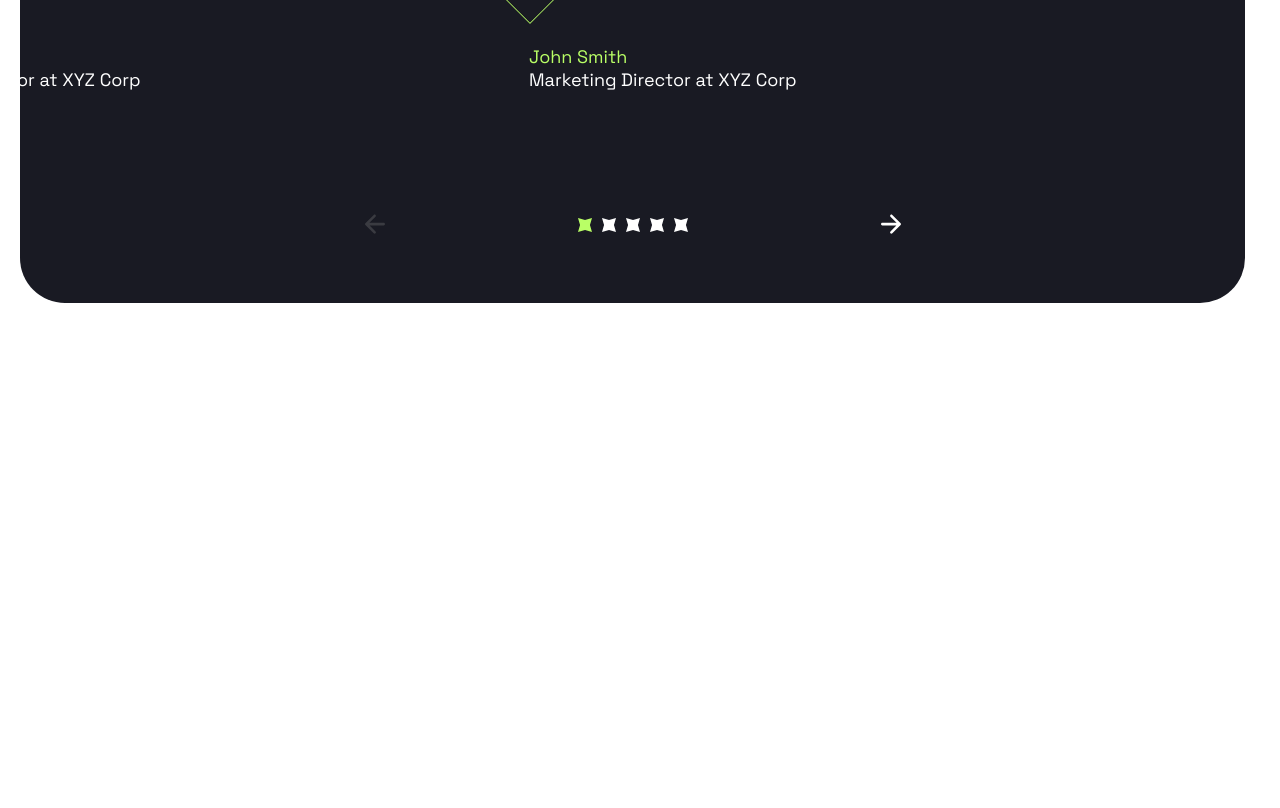
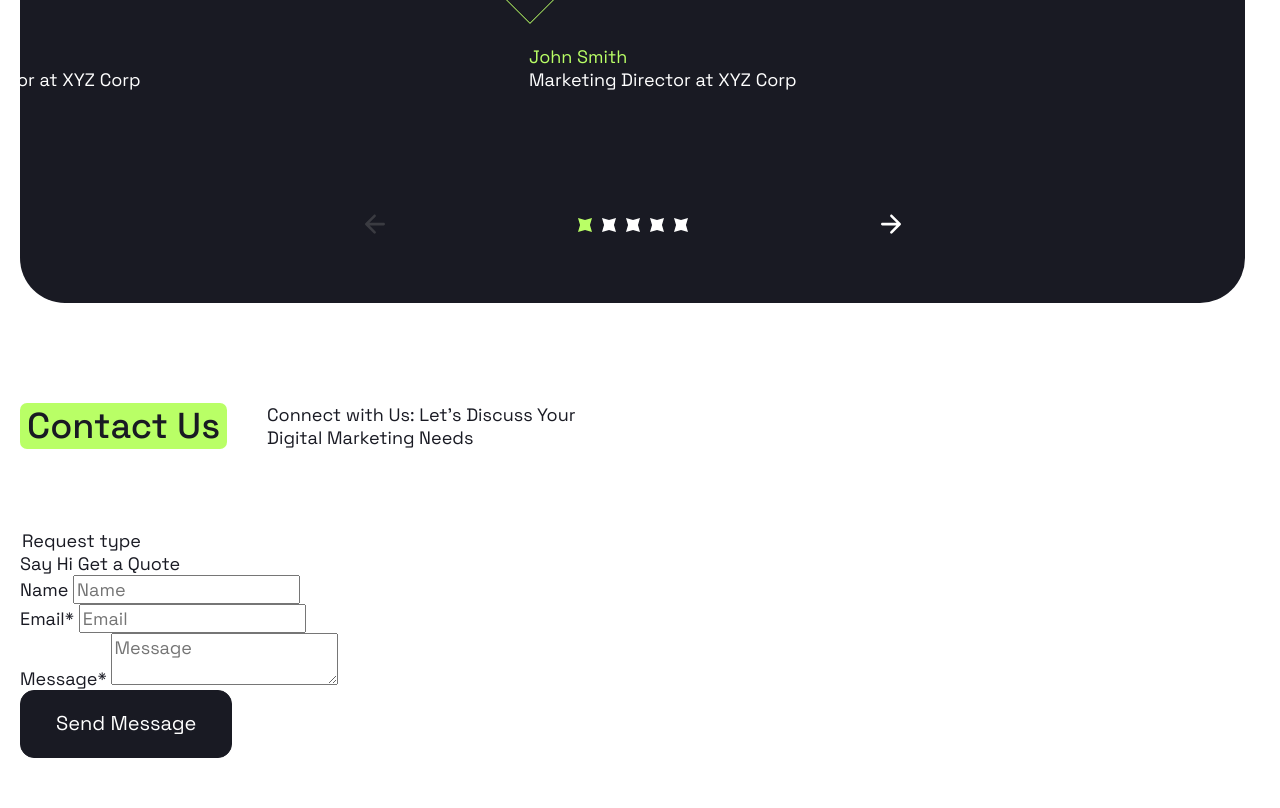
Before and after one commit to Lofelover/positivus, a plain HTML site: page index.html in a window 1280 px wide. Shown: the part 6117-6925 px from the top of the page. Before the commit the page ends 6470 px from the top, so only its background shows below. Drawn offline with Linux system fonts and the light colour scheme.

Commit message:
feat: add HTML contacts-us section

```diff
--- a/index.html
+++ b/index.html
@@ -789,6 +789,85 @@
       </div>
     </section>
 
+    <section class="section container">
+      <header class="section__header">
+        <h2 class="section__title puddle-bg">Contact Us</h2>
+          <div class="section__description">
+            <p>
+              Connect with Us: Let's Discuss Your<br>
+              Digital Marketing Needs</p>
+          </div>
+      </header>
+      <div class="section__body">
+        <div class="contact-us">
+          <form class="contact-us">
+            <fieldset class="contact-us__request-types radios">
+              <legend class="radios__title">Request type</legend>
+              <label class="radios__item radio">
+                <input
+                  class="radio__input visually-hidden"
+                  name="request-type"
+                  type="radio"
+                  value="Say Hi"
+                  checked
+                >
+                <span class="radio__emulator"></span>
+                <span class="radio__label">Say Hi</span>
+              </label>
+              <label class="radios__item radio">
+                <input
+                  class="radio__input visually-hidden"
+                  name="request-type"
+                  type="radio"
+                  value="Get a Quote"
+                >
+                <span class="radio__emulator"></span>
+                <span class="radio__label">Get a Quote</span>
+              </label>
+            </fieldset>
+            <div class="contact-us__body">
+              <div class="contact-us__field field">
+                <label class="field__label" for="name">Name</label>
+                <input
+                  class="field__input"
+                  id="name"
+                  name="name"
+                  placeholder="Name"
+                >
+              </div>
+              <div class="contact-us__field field">
+                <label class="field__label" for="email">Email*</label>
+                <input
+                  class="field__input"
+                  id="email"
+                  name="email"
+                  placeholder="Email"
+                  type="email"
+                  required
+                >
+              </div>
+              <div class="contact-us__field field">
+                <label class="field__label" for="message">Message*</label>
+                <textarea
+                  class="field__input field__input--textarea"
+                  id="message"
+                  name="message"
+                  placeholder="Message"
+                  required
+                ></textarea>
+              </div>
+            </div>
+            <button
+              class="contact-us__button button"
+              type="submit"
+            >
+              Send Message
+            </button>
+          </form>
+        </div>
+      </div>
+    </section>
+
   </main>
 
   <dialog class="mobile-overlay visible-mobile" id="mobileOverlay">
```
